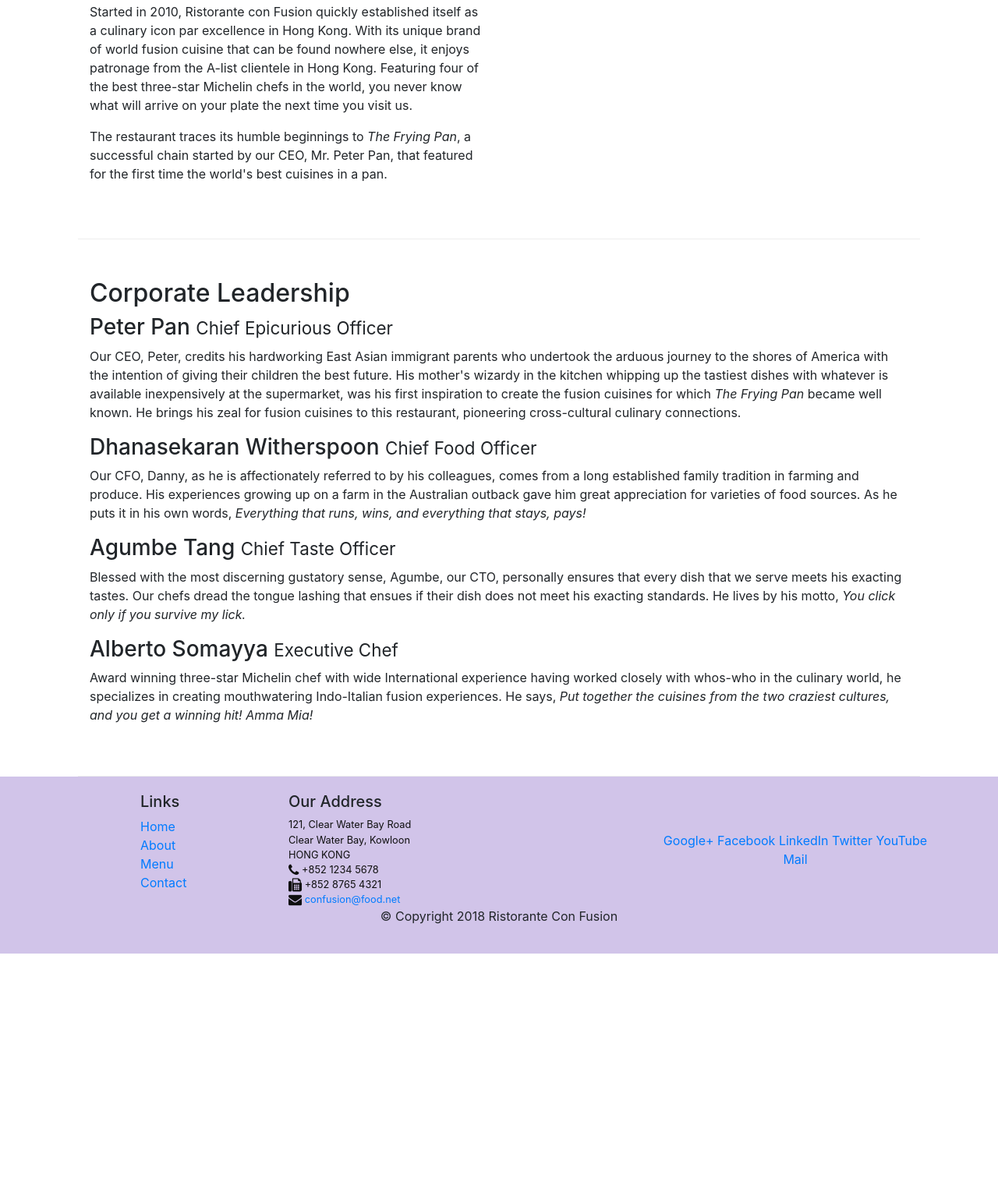
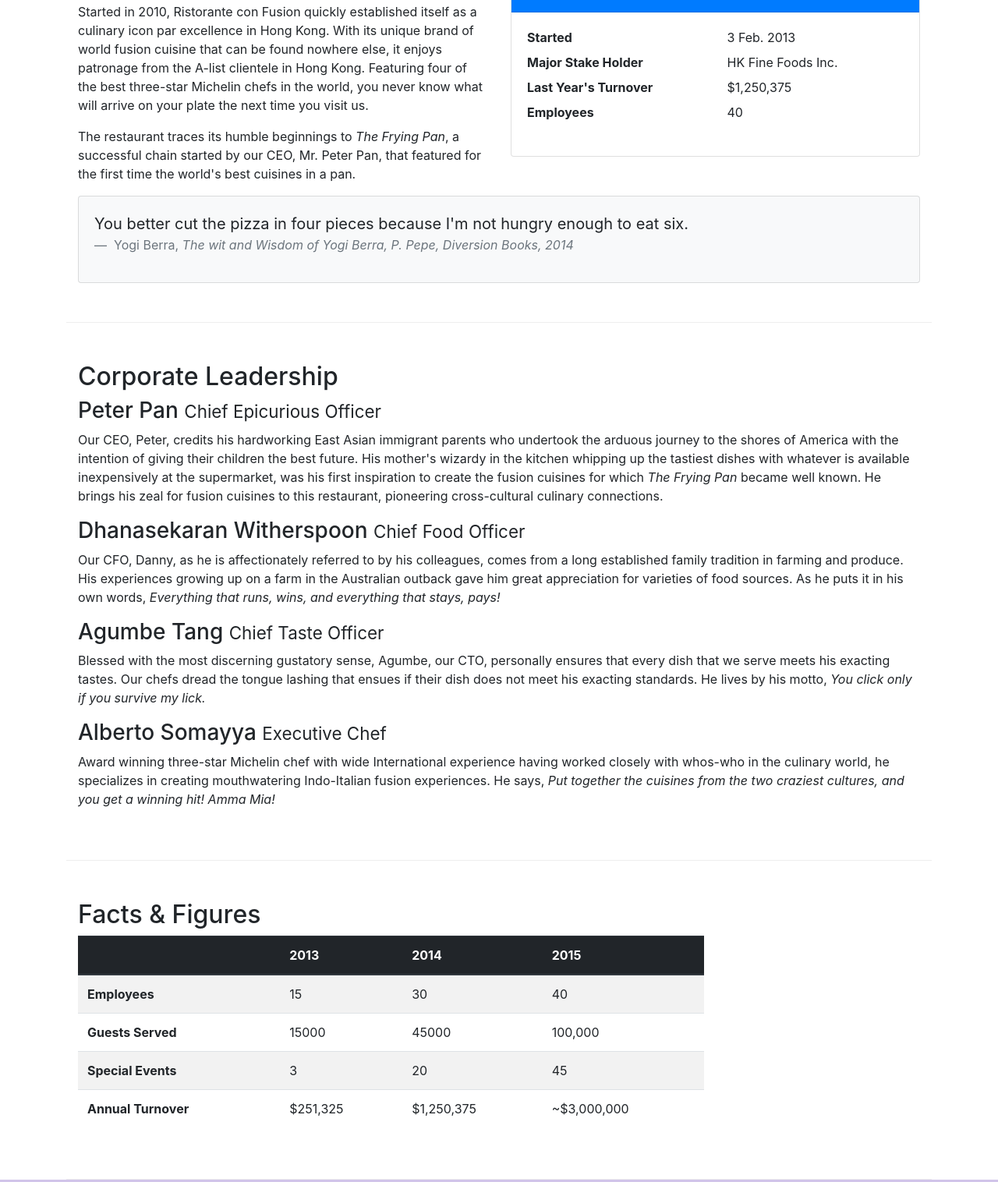
Before and after one commit to TulkasAstaldo/conFusion, a website: page aboutus.html in a window 1280 px wide. Shown: the part 558-2074 px from the top of the page at 78% size. Before the commit the page ends 1781 px from the top, so only its background shows below. Drawn offline with nearby package versions, Linux system fonts and the light colour scheme.

Commit message:
Imaged and Media

```diff
--- a/aboutus.html
+++ b/aboutus.html
@@ -97,41 +97,71 @@
         </div>
       </div>
 
-      <div class="container">
       <div class="row row-content">
-          <div class="col-12 order-sm-first col-sm-6">
+        <div class="col-sm-6">
           <h2>Our History</h2>
           <p>
-              Started in 2010, Ristorante con Fusion quickly established itself
-              as a culinary icon par excellence in Hong Kong. With its unique
-              brand of world fusion cuisine that can be found nowhere else, it
-              enjoys patronage from the A-list clientele in Hong Kong. Featuring
-              four of the best three-star Michelin chefs in the world, you never
-              know what will arrive on your plate the next time you visit us.
+            Started in 2010, Ristorante con Fusion quickly established itself as
+            a culinary icon par excellence in Hong Kong. With its unique brand
+            of world fusion cuisine that can be found nowhere else, it enjoys
+            patronage from the A-list clientele in Hong Kong. Featuring four of
+            the best three-star Michelin chefs in the world, you never know what
+            will arrive on your plate the next time you visit us.
           </p>
           <p>
             The restaurant traces its humble beginnings to
-              <em>The Frying Pan</em>, a successful chain started by our CEO,
-              Mr. Peter Pan, that featured for the first time the world's best
+            <em>The Frying Pan</em>, a successful chain started by our CEO, Mr.
+            Peter Pan, that featured for the first time the world's best
             cuisines in a pan.
           </p>
         </div>
-          <div class="col-12 order-sm-last col-sm-6"></div>
+        <div class="col-sm">
+          <div class="card">
+            <h3 class="card-header bg-primary text-white">Facts at a Glance</h3>
+            <div class="card-body">
+              <dl class="row">
+                <dt class="col-6">Started</dt>
+                <dd class="col-6">3 Feb. 2013</dd>
+                <dt class="col-6">Major Stake Holder</dt>
+                <dd class="col-6">HK Fine Foods Inc.</dd>
+                <dt class="col-6">Last Year's Turnover</dt>
+                <dd class="col-6">$1,250,375</dd>
+                <dt class="col-6">Employees</dt>
+                <dd class="col-6">40</dd>
+              </dl>
+            </div>
+          </div>
+        </div>
+        <div class="col-12">
+          <div class="card card-body bg-light">
+            <blockquote class="blockquote">
+              <p class="mb-0">
+                You better cut the pizza in four pieces because I'm not hungry
+                enough to eat six.
+              </p>
+              <footer class="blockquote-footer">
+                Yogi Berra,
+                <cite title="Source Title"
+                  >The wit and Wisdom of Yogi Berra, P. Pepe, Diversion Books,
+                  2014</cite
+                >
+              </footer>
+            </blockquote>
+          </div>
         </div>
       </div>
 
-      <div class="container">
       <div class="row row-content">
         <div class="col-12">
           <h2>Corporate Leadership</h2>
           <h3>Peter Pan <small>Chief Epicurious Officer</small></h3>
           <p class="d-none d-sm-block">
-              Our CEO, Peter, credits his hardworking East Asian immigrant
-              parents who undertook the arduous journey to the shores of America
-              with the intention of giving their children the best future. His
-              mother's wizardy in the kitchen whipping up the tastiest dishes
-              with whatever is available inexpensively at the supermarket, was
-              his first inspiration to create the fusion cuisines for which
+            Our CEO, Peter, credits his hardworking East Asian immigrant parents
+            who undertook the arduous journey to the shores of America with the
+            intention of giving their children the best future. His mother's
+            wizardy in the kitchen whipping up the tastiest dishes with whatever
+            is available inexpensively at the supermarket, was his first
+            inspiration to create the fusion cuisines for which
             <em>The Frying Pan</em> became well known. He brings his zeal for
             fusion cuisines to this restaurant, pioneering cross-cultural
             culinary connections.
@@ -141,35 +171,76 @@
             Our CFO, Danny, as he is affectionately referred to by his
             colleagues, comes from a long established family tradition in
             farming and produce. His experiences growing up on a farm in the
-              Australian outback gave him great appreciation for varieties of
-              food sources. As he puts it in his own words,
+            Australian outback gave him great appreciation for varieties of food
+            sources. As he puts it in his own words,
             <em
-                >Everything that runs, wins, and everything that stays,
-                pays!</em
+              >Everything that runs, wins, and everything that stays, pays!</em
             >
           </p>
           <h3>Agumbe Tang <small>Chief Taste Officer</small></h3>
           <p class="d-none d-sm-block">
             Blessed with the most discerning gustatory sense, Agumbe, our CTO,
-              personally ensures that every dish that we serve meets his
-              exacting tastes. Our chefs dread the tongue lashing that ensues if
-              their dish does not meet his exacting standards. He lives by his
-              motto,
+            personally ensures that every dish that we serve meets his exacting
+            tastes. Our chefs dread the tongue lashing that ensues if their dish
+            does not meet his exacting standards. He lives by his motto,
             <em>You click only if you survive my lick.</em>
           </p>
           <h3>Alberto Somayya <small>Executive Chef</small></h3>
           <p class="d-none d-sm-block">
             Award winning three-star Michelin chef with wide International
             experience having worked closely with whos-who in the culinary
-              world, he specializes in creating mouthwatering Indo-Italian
-              fusion experiences. He says,
+            world, he specializes in creating mouthwatering Indo-Italian fusion
+            experiences. He says,
             <em
-                >Put together the cuisines from the two craziest cultures, and
-                you get a winning hit! Amma Mia!</em
+              >Put together the cuisines from the two craziest cultures, and you
+              get a winning hit! Amma Mia!</em
             >
           </p>
         </div>
       </div>
+      <div class="row row-content">
+        <div class="col-12 col-sm-9">
+          <h2>Facts &amp; Figures</h2>
+          <div class="table-responsive">
+            <table class="table table-striped">
+              <thead class="thead-dark">
+                <tr>
+                  <th>&nbsp;</th>
+                  <th>2013</th>
+                  <th>2014</th>
+                  <th>2015</th>
+                </tr>
+              </thead>
+              <tbody>
+                <tr>
+                  <th>Employees</th>
+                  <td>15</td>
+                  <td>30</td>
+                  <td>40</td>
+                </tr>
+                <tr>
+                  <th>Guests Served</th>
+                  <td>15000</td>
+                  <td>45000</td>
+                  <td>100,000</td>
+                </tr>
+                <tr>
+                  <th>Special Events</th>
+                  <td>3</td>
+                  <td>20</td>
+                  <td>45</td>
+                </tr>
+                <tr>
+                  <th>Annual Turnover</th>
+                  <td>$251,325</td>
+                  <td>$1,250,375</td>
+                  <td>~$3,000,000</td>
+                </tr>
+              </tbody>
+            </table>
+          </div>
+        </div>
+        <div class="col-12 col-sm-3"></div>
       </div>
     </div>
 
```
Also changed, not shown: index.html (+31 -29 lines), img/alberto.png (added), img/buffet.png (added), img/logo.png (added), img/uthappizza.png (added), 2 other files. Lines whose indentation alone changed are shown as unchanged.
